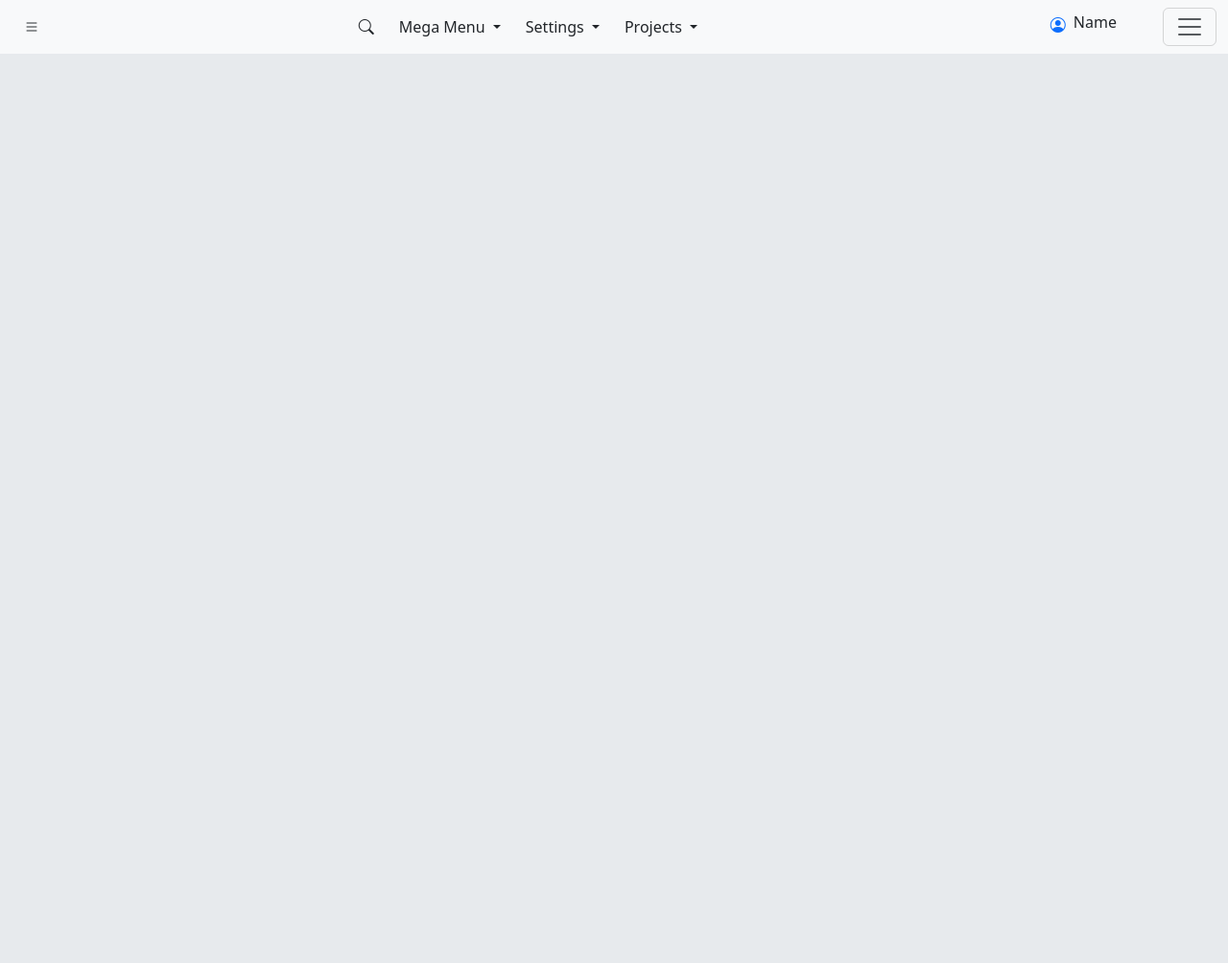
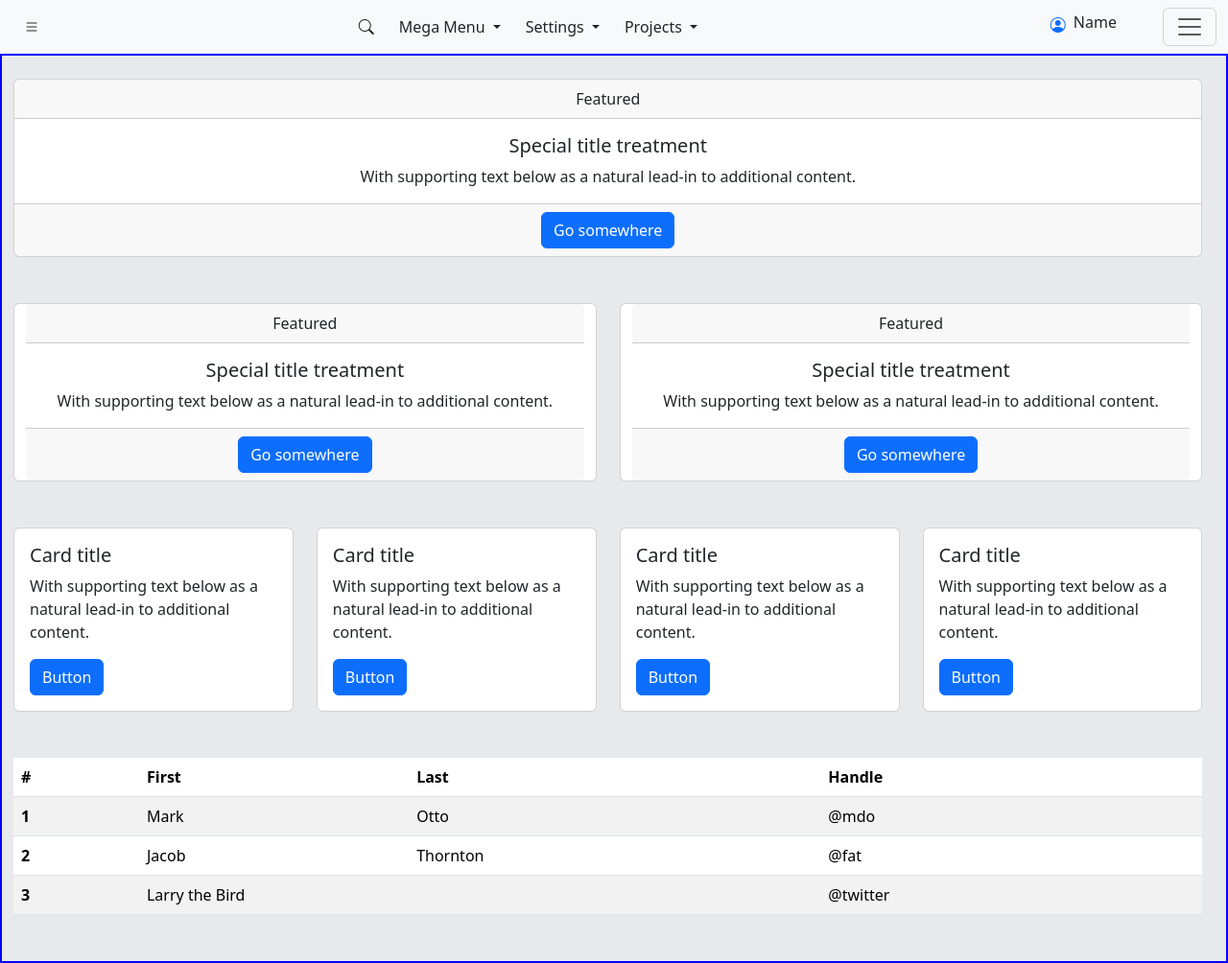
Before and after one commit to Kenref/---ipp-assessment, a website built with Vite: page index.html in a window 1280 px wide. Shown: the whole page at 96% size. Before the commit the page ends 800 px from the top, so only its background shows below. Built offline with nearby package versions, Linux system fonts and the light colour scheme.

Commit message:
updated background colour

```diff
--- a/index.html
+++ b/index.html
@@ -15,17 +15,21 @@
 </head>
 
 <body>
-  <nav class="navbar bg-body-tertiary fixed-top">
+  <!-- fixed top -->
+  <nav class="navbar bg-body-tertiary">
     <div class="container-fluid">
       <button class="btn" data-bs-toggle="offcanvas" data-bs-target="#offcanvasScrolling"><i
           class="bi bi-list"></i></button>
 
       <!-- left sidebar -->
-      <div class="offcanvas offcanvas-start container" data-bs-scroll="true" data-bs-backdrop="false" tabindex="-1"
+      <div class="offcanvas offcanvas-start" data-bs-scroll="true" data-bs-backdrop="false" tabindex="-1"
         id="offcanvasScrolling">
-        <a class="navbar-brand" href="#">Logo</a>
+        <div class="offcanvas-header ">
+          <a class="navbar-brand" href="#">Logo</a>
+          <button type="button" class="btn-close" data-bs-dismiss="offcanvas"></button>
+        </div>
+      </div>
 
-      </div>
       <!-- end left sidebar -->
 
       <div class="d-flex align-items-center">
@@ -54,10 +58,6 @@
             <li><a class="dropdown-item" href="#">Action</a></li>
           </ul>
         </div>
-
-
-
-
       </div>
 
 
@@ -85,6 +85,115 @@
     </div>
   </nav>
 
+  <!-- main section -->
+  <div class="container-fluid" id="main-app-outer" style="border: solid blue 2px; background-color: #E7EAED;">
+    <div class="my-4 " id="main-app-inner" style="width: 99%;">
+      <div class="card text-center">
+        <div class="card-header">
+          Featured
+        </div>
+        <div class="card-body">
+          <h5 class="card-title">Special title treatment</h5>
+          <p class="card-text">With supporting text below as a natural lead-in to additional content.</p>
+        </div>
+        <div class="card-footer text-body-secondary">
+          <a href="#" class="btn btn-primary">Go somewhere</a>
+        </div>
+      </div>
+      <div class="d-flex gap-4">
+        <div class="card text-center container my-5">
+          <div class="card-header">
+            Featured
+          </div>
+          <div class="card-body">
+            <h5 class="card-title">Special title treatment</h5>
+            <p class="card-text">With supporting text below as a natural lead-in to additional content.</p>
+          </div>
+          <div class="card-footer text-body-secondary">
+            <a href="#" class="btn btn-primary">Go somewhere</a>
+          </div>
+        </div>
+        <div class="card text-center container my-5">
+          <div class="card-header">
+            Featured
+          </div>
+          <div class="card-body">
+            <h5 class="card-title">Special title treatment</h5>
+            <p class="card-text">With supporting text below as a natural lead-in to additional content.</p>
+          </div>
+          <div class="card-footer text-body-secondary">
+            <a href="#" class="btn btn-primary">Go somewhere</a>
+          </div>
+        </div>
+      </div>
+
+      <div class="d-flex gap-4">
+        <div class="card w-50">
+          <div class="card-body">
+            <h5 class="card-title">Card title</h5>
+            <p class="card-text">With supporting text below as a natural lead-in to additional content.</p>
+            <a href="#" class="btn btn-primary">Button</a>
+          </div>
+        </div>
+
+        <div class="card w-50">
+          <div class="card-body">
+            <h5 class="card-title">Card title</h5>
+            <p class="card-text">With supporting text below as a natural lead-in to additional content.</p>
+            <a href="#" class="btn btn-primary">Button</a>
+          </div>
+        </div>
+
+        <div class="card w-50">
+          <div class="card-body">
+            <h5 class="card-title">Card title</h5>
+            <p class="card-text">With supporting text below as a natural lead-in to additional content.</p>
+            <a href="#" class="btn btn-primary">Button</a>
+          </div>
+        </div>
+
+        <div class="card w-50">
+          <div class="card-body">
+            <h5 class="card-title">Card title</h5>
+            <p class="card-text">With supporting text below as a natural lead-in to additional content.</p>
+            <a href="#" class="btn btn-primary">Button</a>
+          </div>
+        </div>
+      </div>
+
+      <div class=" my-5">
+        <table class="table table-striped">
+          <thead>
+            <tr>
+              <th scope="col">#</th>
+              <th scope="col">First</th>
+              <th scope="col">Last</th>
+              <th scope="col">Handle</th>
+            </tr>
+          </thead>
+          <tbody>
+            <tr>
+              <th scope="row">1</th>
+              <td>Mark</td>
+              <td>Otto</td>
+              <td>@mdo</td>
+            </tr>
+            <tr>
+              <th scope="row">2</th>
+              <td>Jacob</td>
+              <td>Thornton</td>
+              <td>@fat</td>
+            </tr>
+            <tr>
+              <th scope="row">3</th>
+              <td colspan="2">Larry the Bird</td>
+              <td>@twitter</td>
+            </tr>
+          </tbody>
+        </table>
+      </div>
+    </div>
+  </div>
 
 
 
--- a/style.css
+++ b/style.css
@@ -2,6 +2,6 @@
   background-color: #E7EAED;
 }
 
-* {
+*, body {
   background-color: var(background-color);
 }
```
